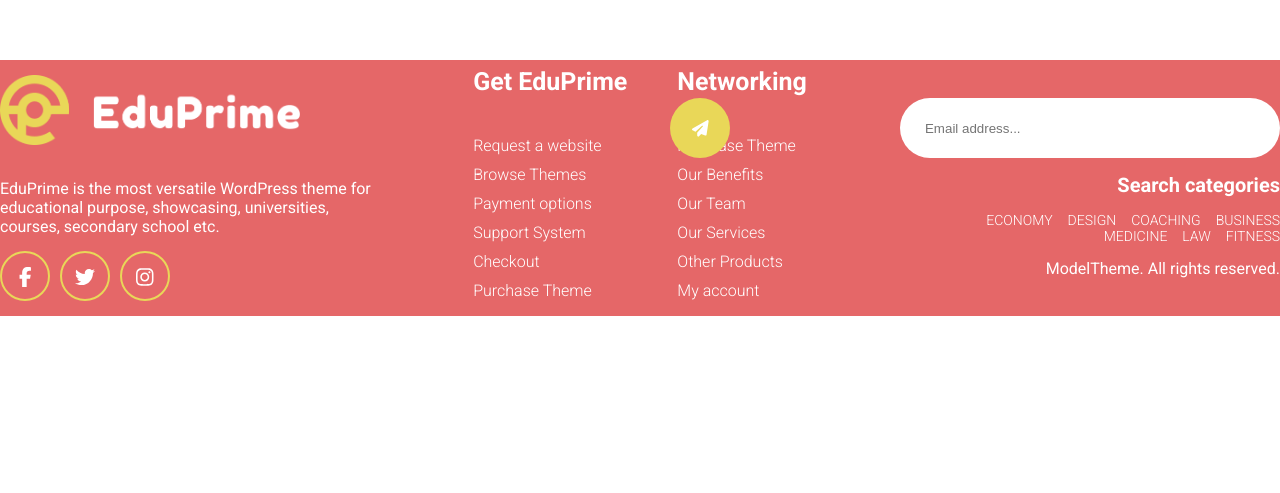
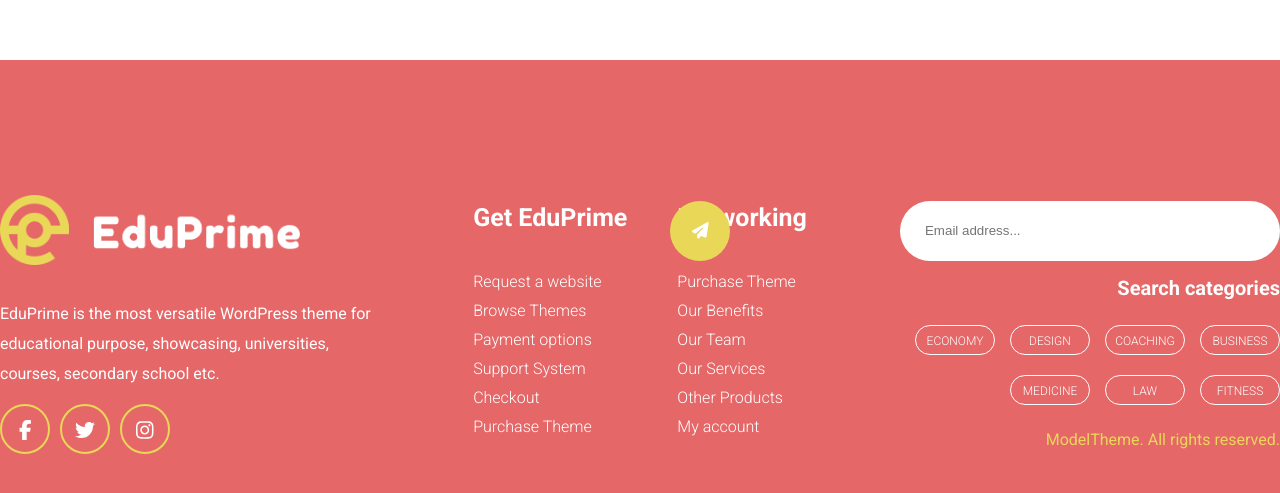
Before and after one commit to bertoldimatteo/proj-html-vuejs, a Vue app: page / in a window 1280 px wide. Shown: the part 6939-7432 px from the top of the page. Before the commit the page ends 7255 px from the top, so only its background shows below. Built offline with nearby package versions, Linux system fonts and the light colour scheme.

Commit message:
completato footer

```diff
--- a/src/assets/style/_variables.scss
+++ b/src/assets/style/_variables.scss
@@ -42,6 +42,7 @@
 /*----------------
     FONT-SIZE
 ----------------*/
+    --font-xs: .75rem;
     --font-sm: .875rem;
     --font-md: 1.25rem;
     --font-lg: 1.5625rem;
--- a/src/components/mainComponents/baseFooter.vue
+++ b/src/components/mainComponents/baseFooter.vue
@@ -61,7 +61,7 @@
                         <span><a href="#">LAW</a></span>
                         <span><a href="#">FITNESS</a></span>
                     </div>
-                    <p>ModelTheme. All rights reserved.</p>
+                    <p class="copyright">ModelTheme. All rights reserved.</p>
                 </div>
             </div>
         </div>
@@ -93,8 +93,14 @@ h5 {
 }
 span {
     font-weight: 300;
-    font-size: var(--font-sm);
-    margin-left: 15px;
+    font-size: var(--font-xs);
+    margin: 10px 0 10px 15px;
+    width: 80px;
+    height: 30px;
+    line-height: 30px;
+    border-radius: 20px;
+    text-align: center;
+    border: 1px solid var(--white-one);
 }
 li {
     margin: 10px 0;
@@ -126,6 +132,7 @@ li {
 }
 .footer-bottom {
     background-color: var(--color-two);
+    padding: 120px 0 80px 0;
 }
 .footer-container {
     display: flex;
@@ -137,6 +144,9 @@ li {
 }
 .footer-left img {
     width: 300px;
+}
+.footer-left p {
+    line-height: 30px;
 }
 .social-icons {
     display: flex;
@@ -187,5 +197,7 @@ input[type=text] {
     position: absolute;
     right: 550px;
 }
-
+.copyright {
+    color: var(--color-one);
+}
 </style>
```
